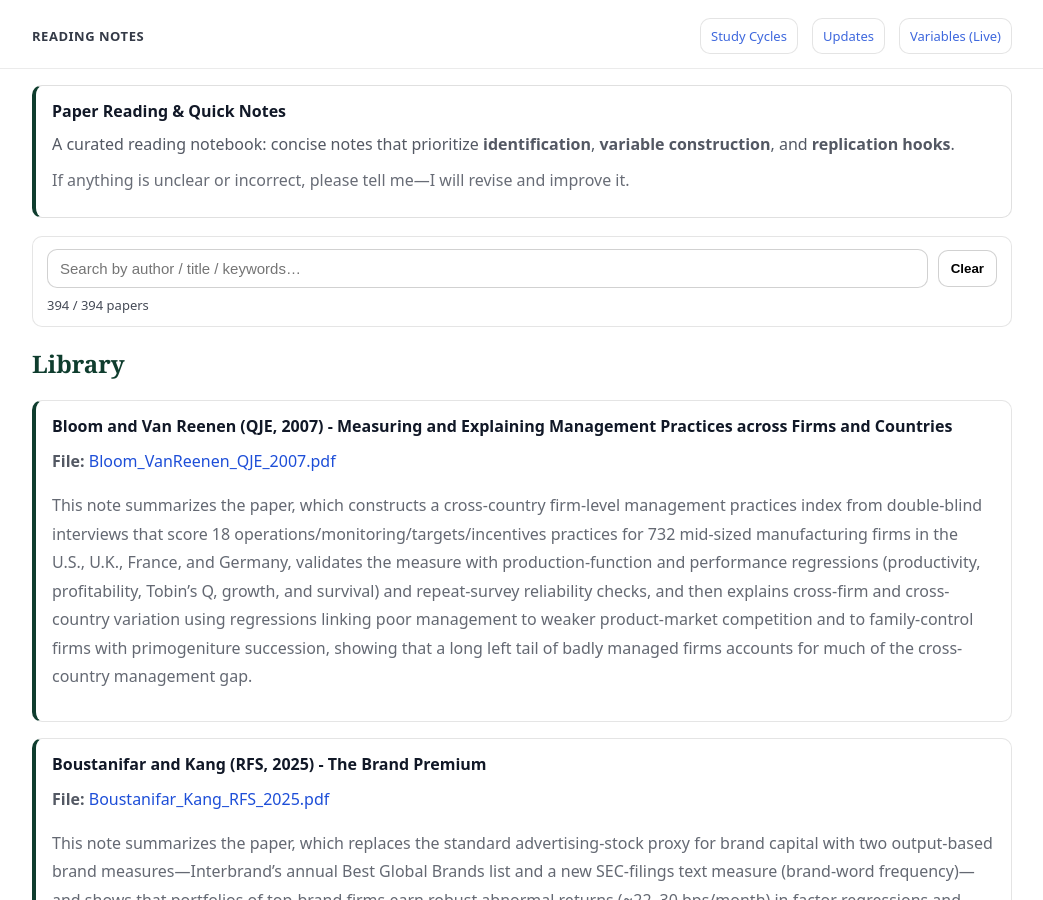
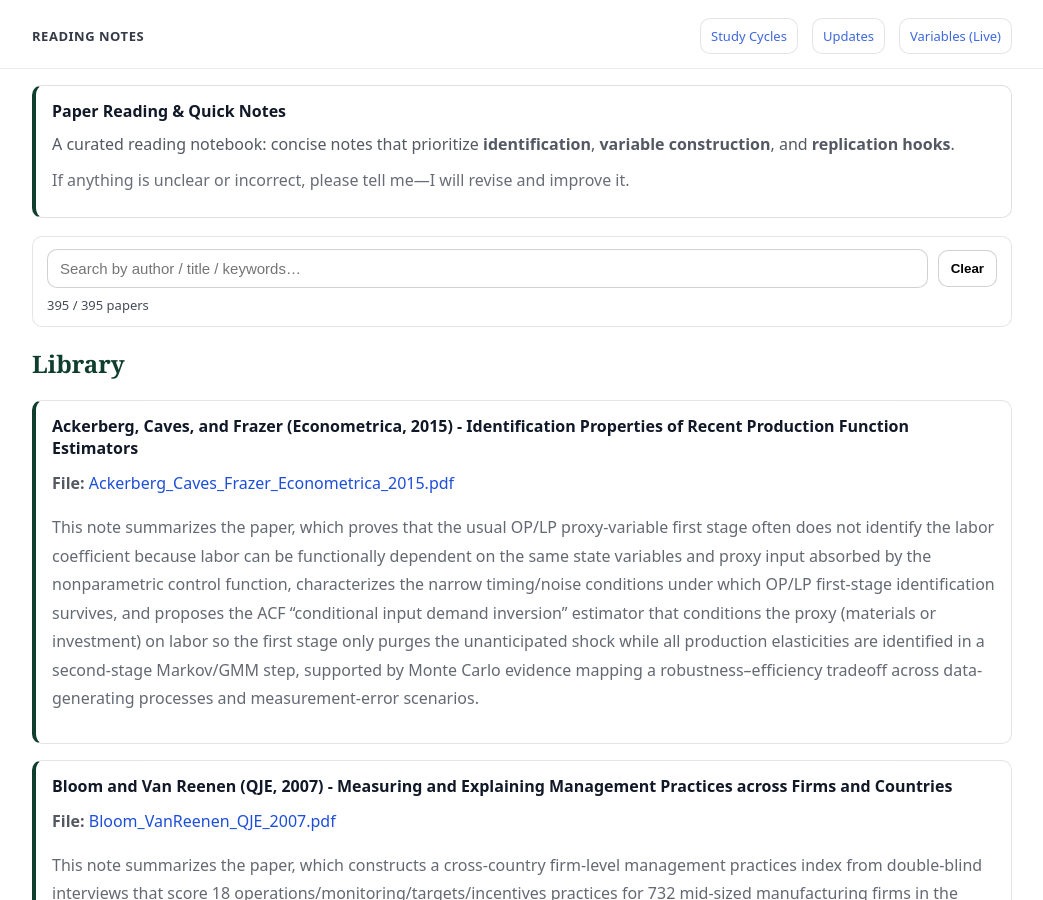
Before and after one commit to yaxinzn/study-archive, a Jekyll site: the page built from reading/index.md, in a window 1280 px wide and 900 px high. Shown: the whole window, without its empty margins (118-1161 px from the left). Built offline with Jekyll 4.4.1, drawn with Linux system fonts in a browser that asks for light colours.

Commit message:
Reading: add/update Ackerberg_Caves_Frazer_Econometrica_2015.pdf

```diff
--- a/_data/reading.yml
+++ b/_data/reading.yml
@@ -1,3 +1,7 @@
+- title: "Ackerberg, Caves, and Frazer (Econometrica, 2015) - Identification Properties of Recent Production Function Estimators"
+  file: "Ackerberg_Caves_Frazer_Econometrica_2015.pdf"
+  desc: "This note summarizes the paper, which proves that the usual OP/LP proxy-variable first stage often does not identify the labor coefficient because labor can be functionally dependent on the same state variables and proxy input absorbed by the nonparametric control function, characterizes the narrow timing/noise conditions under which OP/LP first-stage identification survives, and proposes the ACF “conditional input demand inversion” estimator that conditions the proxy (materials or investment) on labor so the first stage only purges the unanticipated shock while all production elasticities are identified in a second-stage Markov/GMM step, supported by Monte Carlo evidence mapping a robustness–efficiency tradeoff across data-generating processes and measurement-error scenarios."
+
 - title: "Bloom and Van Reenen (QJE, 2007) - Measuring and Explaining Management Practices across Firms and Countries"
   file: "Bloom_VanReenen_QJE_2007.pdf"
   desc: "This note summarizes the paper, which constructs a cross-country firm-level management practices index from double-blind interviews that score 18 operations/monitoring/targets/incentives practices for 732 mid-sized manufacturing firms in the U.S., U.K., France, and Germany, validates the measure with production-function and performance regressions (productivity, profitability, Tobin’s Q, growth, and survival) and repeat-survey reliability checks, and then explains cross-firm and cross-country variation using regressions linking poor management to weaker product-market competition and to family-control firms with primogeniture succession, showing that a long left tail of badly managed firms accounts for much of the cross-country management gap."
```
Also changed, not shown: 1 other file.
